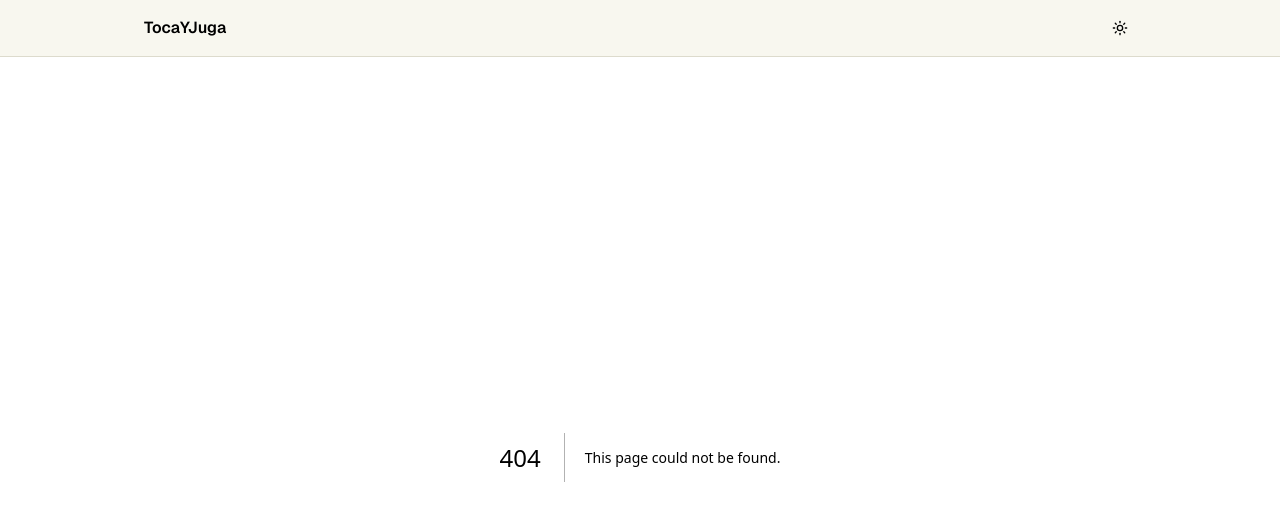
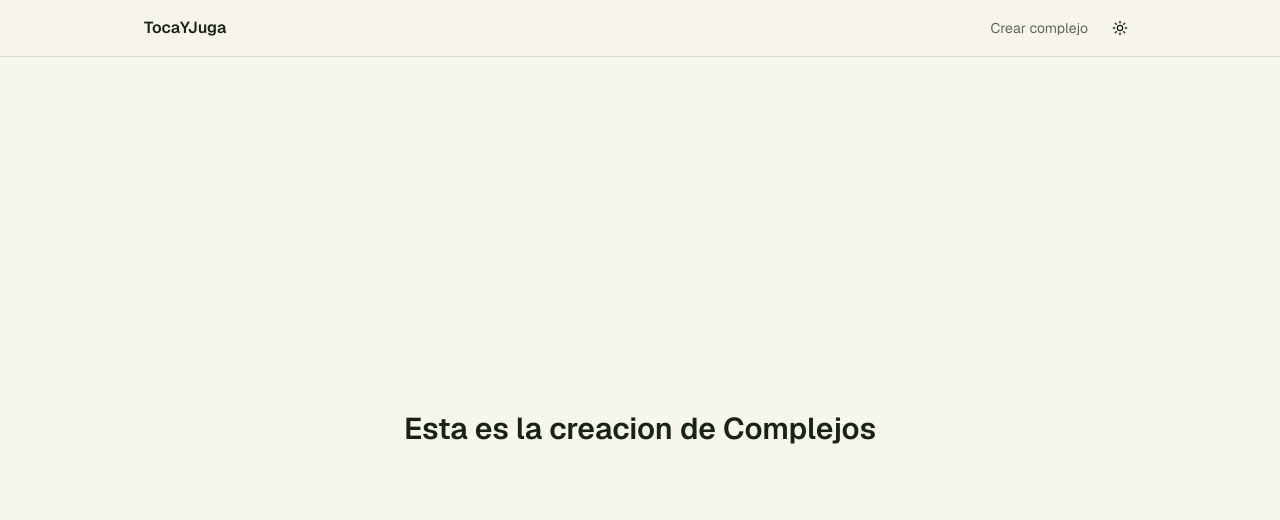
Before and after one commit to uca-argentina/pid-2026-labandadeclaudito, a Next.js app: page /complejos/nuevo in a window 1280 px wide. Before the commit this address had no page. Shown: the top 520 px of the page. Built offline with nearby package versions, Linux system fonts and the light colour scheme.

Commit message:
plantilla para la creacion de complejos

```diff
--- /dev/null
+++ b/app/(dueno)/complejos/nuevo/page.tsx
@@ -0,0 +1,14 @@
+import type { Metadata } from 'next'
+
+export const metadata: Metadata = {
+  title: 'Crear complejo | TocaYJuga',
+}
+
+// Placeholder de Fase 1. La disposición final sale del canvas de Claude Design (ver branch_context.md).
+export default function CrearComplejoPage() {
+  return (
+    <div className="flex min-h-[calc(100dvh-3.5rem)] items-center justify-center px-4 py-10">
+      <h1 className="text-center text-3xl font-semibold">Esta es la creacion de Complejos</h1>
+    </div>
+  )
+}
--- a/components/site-header.tsx
+++ b/components/site-header.tsx
@@ -8,7 +8,15 @@ export function SiteHeader() {
         <Link href="/" className="font-semibold">
           TocaYJuga
         </Link>
-        <ThemeToggle />
+        <div className="flex items-center gap-4">
+          <Link
+            href="/complejos/nuevo"
+            className="text-muted-foreground hover:text-foreground text-sm"
+          >
+            Crear complejo
+          </Link>
+          <ThemeToggle />
+        </div>
       </div>
     </header>
   )
```
Also changed, not shown: 2 other files (tests, documents, lock files or other folders).
